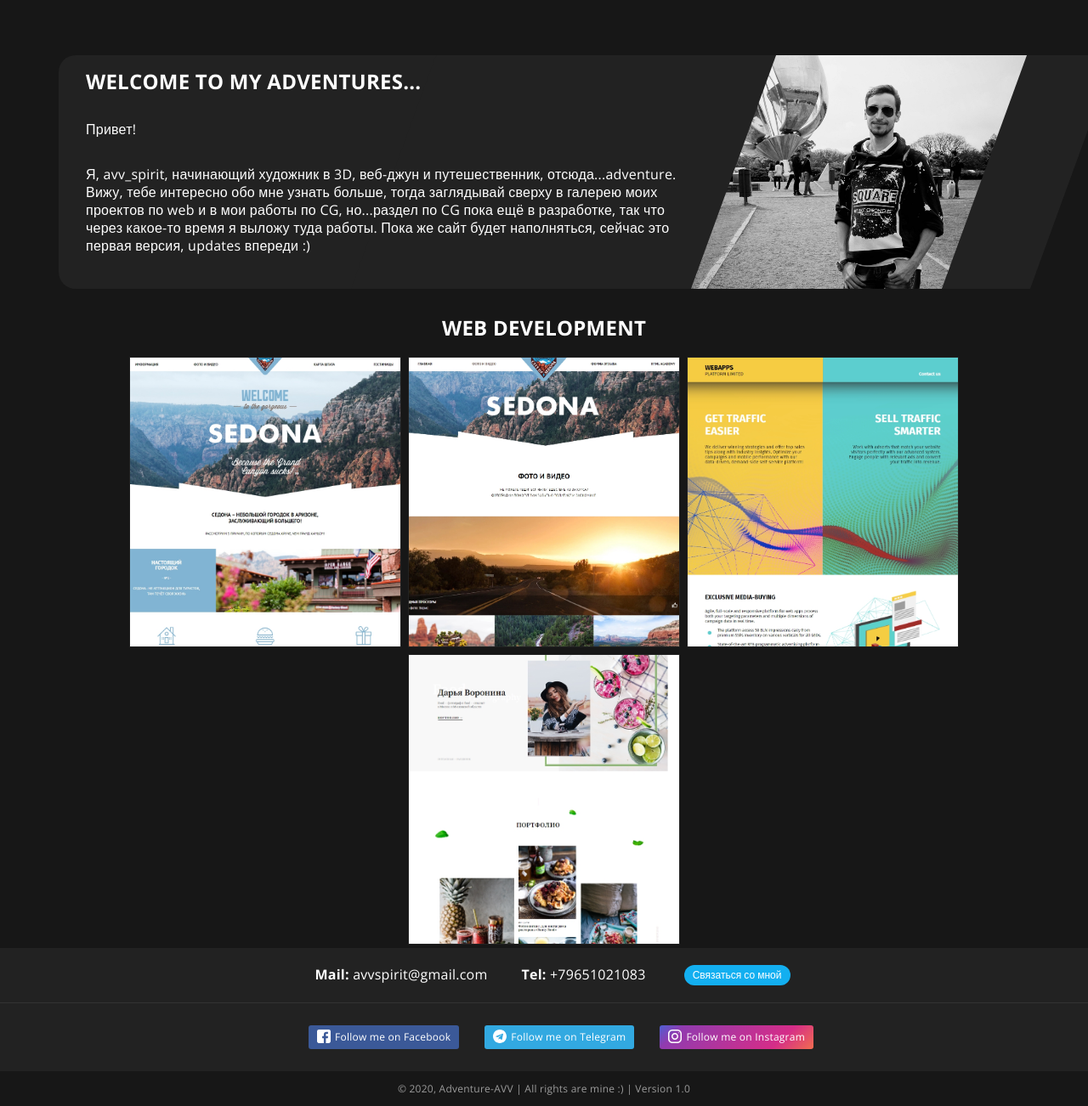
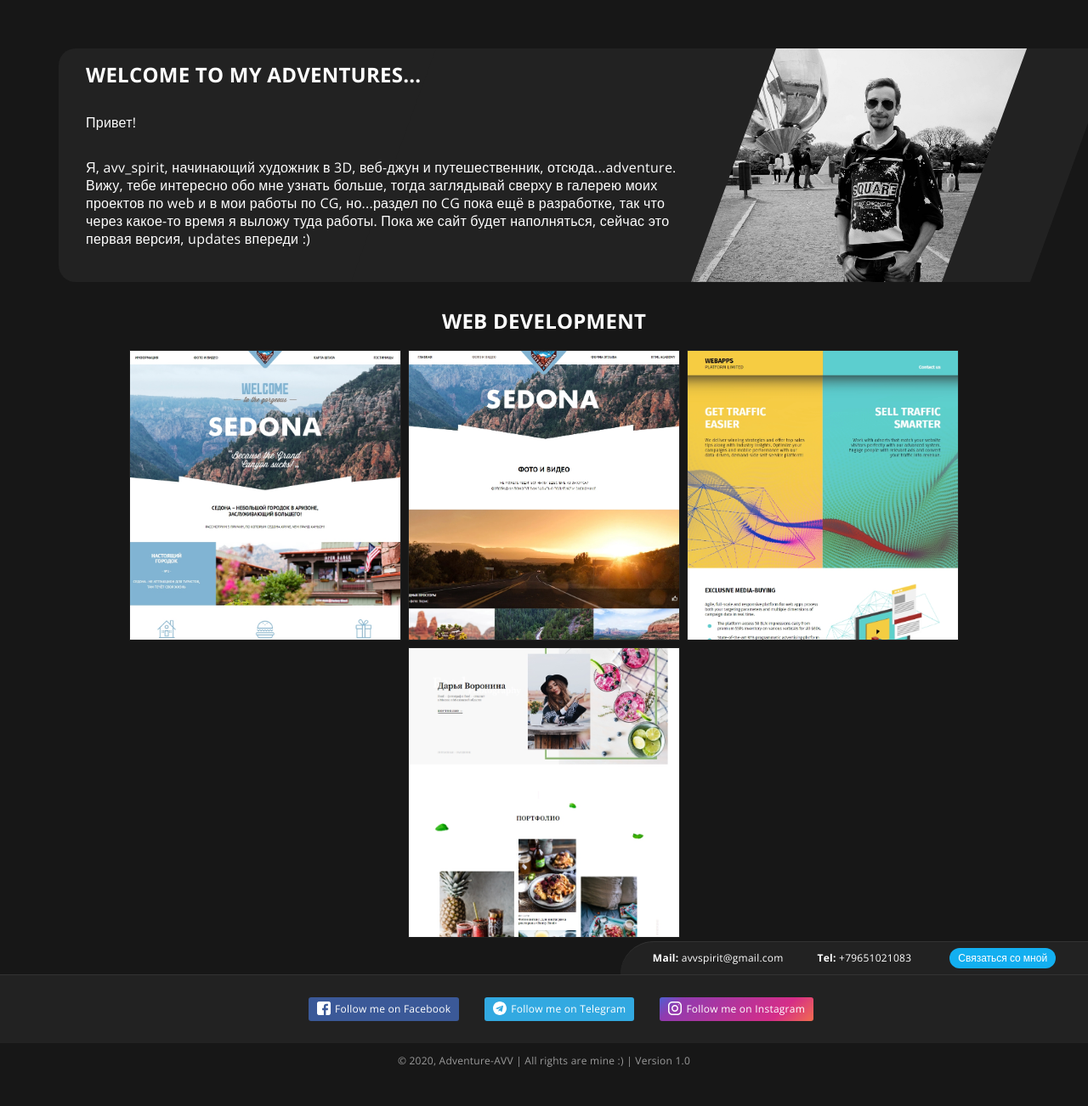
Before and after one commit to avv-spirit/adventure-avv, a PHP site: page / in a window 1280 px wide. Shown: the part 58-1360 px from the top of the page at 85% size. After the commit the page ends 1314 px from the top, so only its background shows below. Run offline with PHP 8.4, Linux system fonts and the light colour scheme; style sheets or scripts are compiled from the project's sources.

Commit message:
footer fixes

```diff
--- a/source/index.html
+++ b/source/index.html
@@ -73,15 +73,16 @@
             </div>
           </div>
         </section>
-        <div class="bottom-search">
-          <p class="bottom-search__mail-tel"><strong>Mail:</strong> avvspirit@gmail.com</p>
-          <p class="bottom-search__mail-tel"><strong>Tel:</strong> +79651021083</p>
-          <button class="bottom-search__button">Связаться со мной</button>
-        </div>
+
       </main>
       <footer class="page-footer">
         <div class="page-footer__wrapper">
-          <a class="page-footer" href="#"></a>
+          <!--<a class="page-footer" href="#"></a>-->
+          <div class="page-footer__search">
+            <p class="page-footer__mail-tel"><strong>Mail:</strong> avvspirit@gmail.com</p>
+            <p class="page-footer__mail-tel"><strong>Tel:</strong> +79651021083</p>
+            <button class="page-footer__call-button">Связаться со мной</button>
+          </div>
           <div class="page-footer__social-wrapper">
             <div class="page-footer-social">
               <ul class="page-footer__list">
--- a/source/sass/blocks/bottom-search.scss
+++ /dev/null
@@ -1,33 +0,0 @@
-.bottom-search {
-  display: flex;
-  flex-direction: row;
-  justify-content: center;
-  align-items: center;
-  width: 100%;
-  padding-top: 20px;
-  padding-bottom: 20px;
-
-  color: $white;
-  background-color: #222222;
-  border-bottom: 1px solid #333333;
-}
-
-.bottom-search p {
-  margin: 0 20px;
-}
-
-.bottom-search__button {
-  border: 0;
-  margin-left: 25px;
-  padding: 5px 10px;
-
-  font-size: $font-small;
-  color: $white;
-  border-radius: 30px;
-  background-color: #13aff0;
-}
-
-.bottom-search__button:hover {
-  transition: 0.7s;
-  background-color: #3283cc;
-}
--- a/source/sass/blocks/intro.scss
+++ b/source/sass/blocks/intro.scss
@@ -5,7 +5,7 @@
 
   width: 1200px;
   margin: 0 auto;
-  margin-top: 50px;
+  margin-top: 100px;
   padding: 15px;
 }
 
--- a/source/sass/blocks/page-footer.scss
+++ b/source/sass/blocks/page-footer.scss
@@ -15,9 +15,63 @@
 
 .page-footer__wrapper {
   display: flex;
+  flex-direction: column;
   justify-content: center;
-  width: 1200px;
-  margin: 0 auto;
+  align-items: center;
+  width: 100%;
+  background-color: #171717;
+}
+
+.page-footer__wrapper:nth-child(1) {
+  align-items: flex-end;
+}
+
+.page-footer__search {
+  display: flex;
+  flex-direction: row;
+  justify-content: center;
+  align-items: center;
+  width: 550px;
+  padding-top: 7px;
+  padding-bottom: 7px;
+
+  color: $white;
+  background-color: #222222;
+  border-top: 1px solid #333333;
+  border-top-left-radius: 45px;
+  font-size: 12px;
+  font-weight: 400;
+}
+
+.page-footer__search p {
+  margin: 0 20px;
+}
+
+.page-footer__search p:first-child {
+  margin-left: 0;
+}
+
+.page-footer__call-button {
+  border: 0;
+  margin-left: 25px;
+  padding: 5px 10px;
+
+  font-size: $font-small;
+  color: $white;
+  border-radius: 30px;
+  background-color: #13aff0;
+  transition-duration: 0.7s;
+}
+
+.page-footer__call-button:hover {
+  transition: all 0.5s ease;
+  background-color: #3283cc;
+}
+
+.page-footer__social-wrapper {
+  width: 100%;
+  background-color: #222222;
+  border-top: 1px solid #333333;
 }
 
 .page-footer__list {
@@ -29,6 +83,7 @@
   display: flex;
   flex-direction: row;
   margin: 10px 15px;
+  transition-duration: 0.7s;
 }
 
 .page-footer__item:nth-child(1) {
@@ -48,12 +103,12 @@
 
 .page-footer__item:nth-child(1):hover {
   background-color: #2d4372;
-  transition: 0.3s;
+  transition: 0.7s;
 }
 
 .page-footer__item:nth-child(2):hover {
   background-color: #2694e9;
-  transition: 0.3s;
+  transition: 0.7s;
   /*opacity: 0.8;
   transition: opacity 0.2s linear;*/
 }
--- a/source/sass/blocks/page-header.scss
+++ b/source/sass/blocks/page-header.scss
@@ -1,4 +1,5 @@
 .page-header {
+  position: fixed;
   display: flex;
   flex-direction: column;
   margin: 0 auto;
@@ -8,6 +9,7 @@
   border-bottom: 1px solid #333333;
   font-family: "Montserrat", sans-serif;
   text-transform: uppercase;
+  z-index: 2;
 }
 /*
 
```
